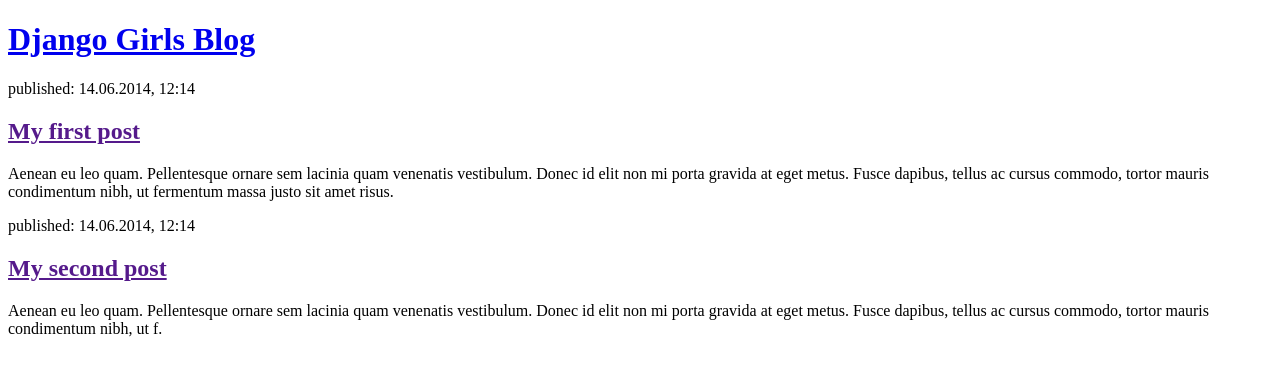
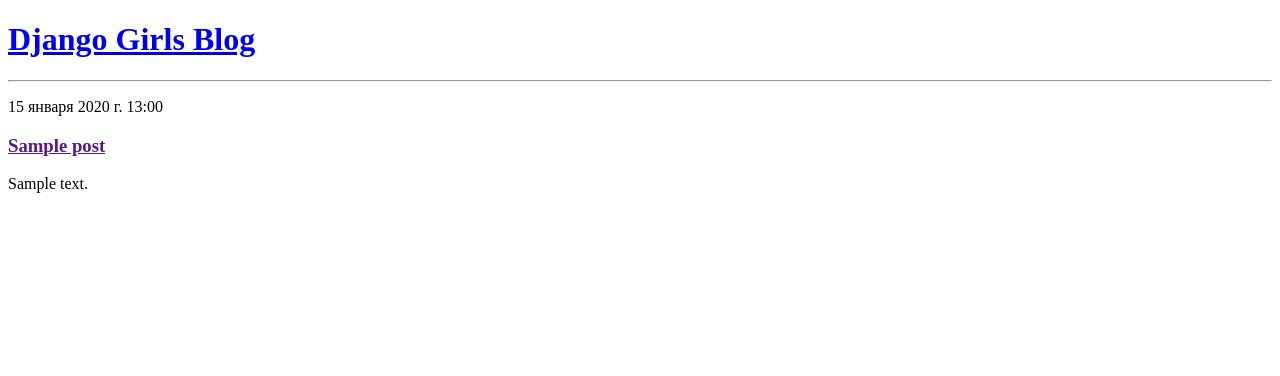
Before and after one commit to panohin/django_girls_tutorial, a Django app: page / in a window 1280 px wide. Shown: the top 376 px of the page. Run offline with Django 4.2, Linux system fonts and the light colour scheme; tables that the repository leaves empty hold one stand-in row (values such as "Sample post").

Commit message:
added some posts

```diff
--- a/blog/templates/blog/post_list.html
+++ b/blog/templates/blog/post_list.html
@@ -10,16 +10,14 @@
 		</h1>
 	</div>
 
+	{% for post in posts %}
+	<hr>
 	<div>
-            <p>published: 14.06.2014, 12:14</p>
-            <h2><a href="">My first post</a></h2>
-            <p>Aenean eu leo quam. Pellentesque ornare sem lacinia quam venenatis vestibulum. Donec id elit non mi porta gravida at eget metus. Fusce dapibus, tellus ac cursus commodo, tortor mauris condimentum nibh, ut fermentum massa justo sit amet risus.</p>
+            <p>{{ post.published_date }}</p>
+            <h3><a href="">{{ post.title }}</a></h3>
+            <p>{{post.text}}</p>
         </div>
+    {% endfor %}
 
-        <div>
-            <p>published: 14.06.2014, 12:14</p>
-            <h2><a href="">My second post</a></h2>
-            <p>Aenean eu leo quam. Pellentesque ornare sem lacinia quam venenatis vestibulum. Donec id elit non mi porta gravida at eget metus. Fusce dapibus, tellus ac cursus commodo, tortor mauris condimentum nibh, ut f.</p>
-        </div>
 </body>
 </html>
--- a/blog/views.py
+++ b/blog/views.py
@@ -1,9 +1,10 @@
 from django.shortcuts import render
 from django.http import HttpResponse
+from django.utils import timezone
 
-from . import models
+from .models import Post
 
 
 def post_list(request):
-	context = models.Post.objects.all()
-	return render(request, 'blog/post_list.html', context={})
+	posts = Post.objects.filter(published_date__lte=timezone.now())
+	return render(request, 'blog/post_list.html', {'posts':posts})
```
